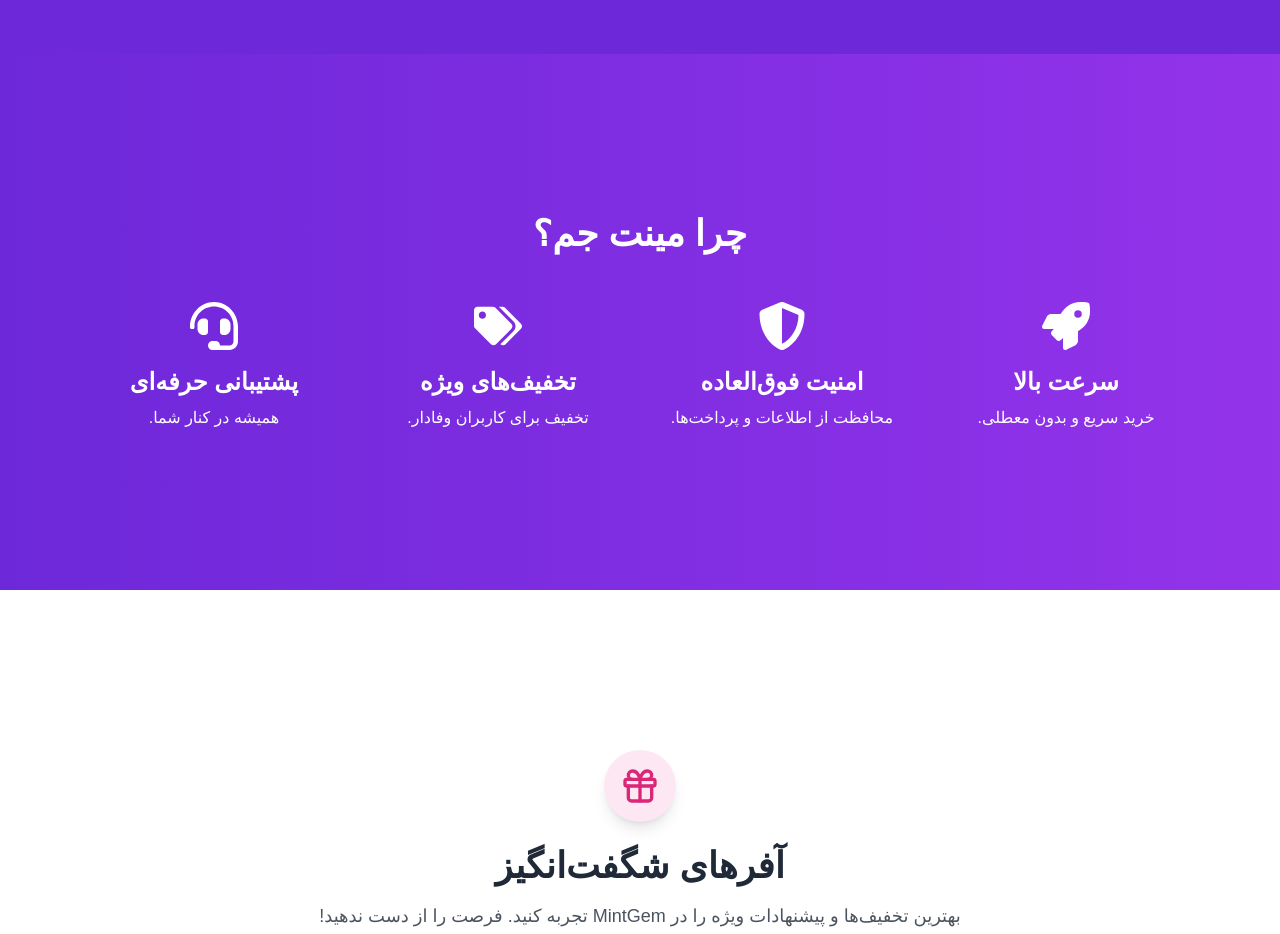
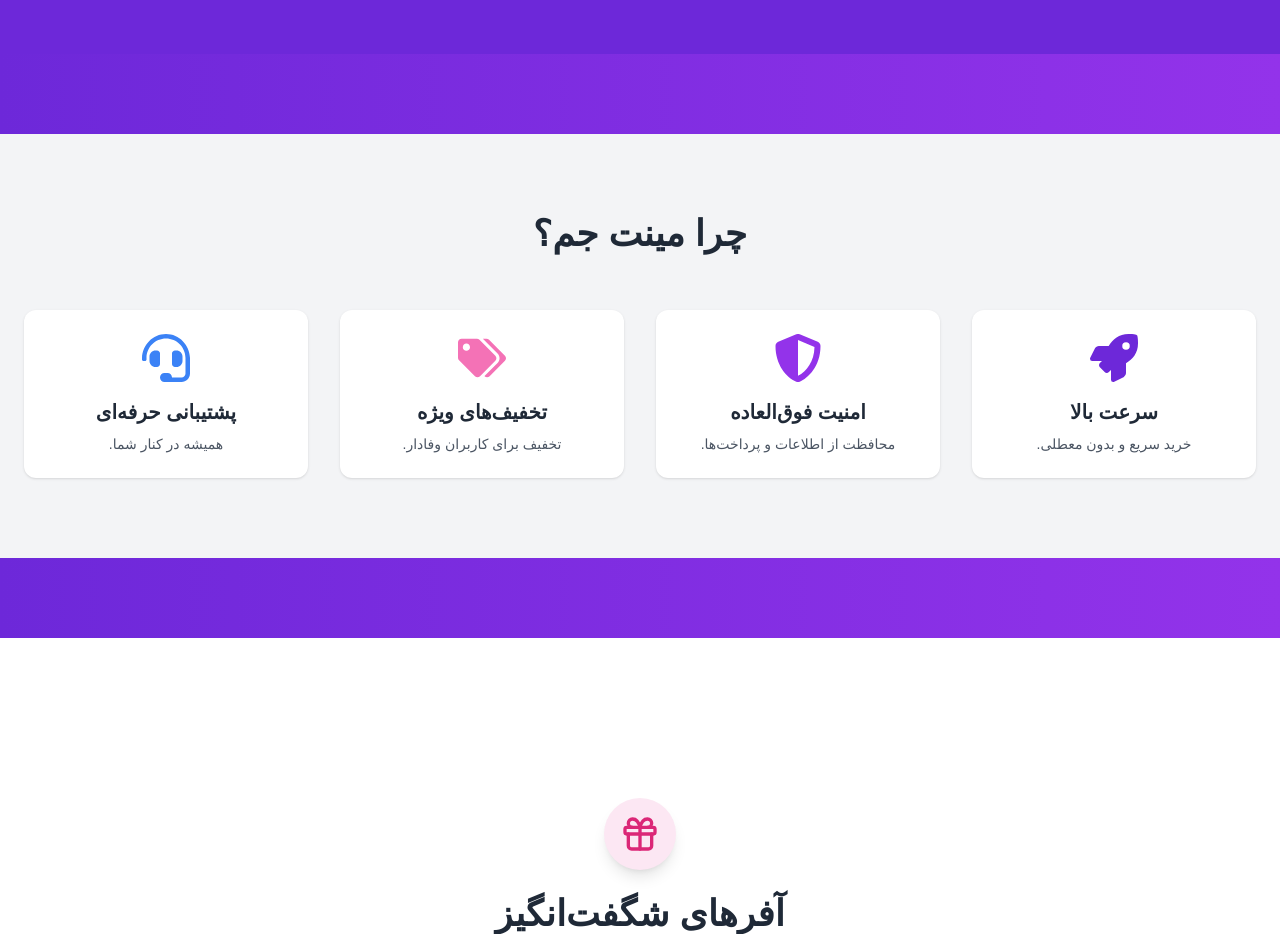
Before and after one commit to aradrezaei/Mintgem-frontend, a Next.js app: page / in a window 1280 px wide. Shown: the part 2820-3754 px from the top of the page. Built offline with nearby package versions, Linux system fonts and the light colour scheme; a web font is replaced by a local one.

Commit message:
fix f slider

```diff
--- a/components/FeaturesSection.js
+++ b/components/FeaturesSection.js
@@ -1,34 +1,35 @@
 'use client';
-
-
 
 import { FaRocket, FaShieldAlt, FaTags, FaHeadset } from 'react-icons/fa';
 
 export default function FeaturesSection() {
   return (
-    <section className="py-20  text-white">
-      <div className="max-w-6xl mx-auto px-6">
-        <h2 className="text-4xl font-extrabold text-center mb-12">چرا مینت جم؟</h2>
-        <div className="grid md:grid-cols-4 gap-8">
-          <div className="text-center">
-            <FaRocket className="text-5xl mb-4 mx-auto" />
-            <h3 className="text-2xl font-bold mb-2">سرعت بالا</h3>
-            <p>خرید سریع و بدون معطلی.</p>
+    <section className="py-20 bg-gray-100 dark:bg-gray-900 text-gray-800 dark:text-white">
+      <div className="max-w-7xl mx-auto px-6">
+        <h2 className="text-4xl font-extrabold text-center mb-14">چرا مینت جم؟</h2>
+        <div className="grid grid-cols-1 sm:grid-cols-2 md:grid-cols-4 gap-8">
+          <div className="bg-white dark:bg-gray-800 rounded-xl p-6 shadow hover:shadow-xl transition text-center">
+            <FaRocket className="text-5xl text-primary mb-4 mx-auto" />
+            <h3 className="text-xl font-bold mb-2">سرعت بالا</h3>
+            <p className="text-sm text-gray-600 dark:text-gray-300">خرید سریع و بدون معطلی.</p>
           </div>
-          <div className="text-center">
-            <FaShieldAlt className="text-5xl mb-4 mx-auto" />
-            <h3 className="text-2xl font-bold mb-2">امنیت فوق‌العاده</h3>
-            <p>محافظت از اطلاعات و پرداخت‌ها.</p>
+
+          <div className="bg-white dark:bg-gray-800 rounded-xl p-6 shadow hover:shadow-xl transition text-center">
+            <FaShieldAlt className="text-5xl text-secondary mb-4 mx-auto" />
+            <h3 className="text-xl font-bold mb-2">امنیت فوق‌العاده</h3>
+            <p className="text-sm text-gray-600 dark:text-gray-300">محافظت از اطلاعات و پرداخت‌ها.</p>
           </div>
-          <div className="text-center">
-            <FaTags className="text-5xl mb-4 mx-auto" />
-            <h3 className="text-2xl font-bold mb-2">تخفیف‌های ویژه</h3>
-            <p>تخفیف برای کاربران وفادار.</p>
+
+          <div className="bg-white dark:bg-gray-800 rounded-xl p-6 shadow hover:shadow-xl transition text-center">
+            <FaTags className="text-5xl text-accent mb-4 mx-auto" />
+            <h3 className="text-xl font-bold mb-2">تخفیف‌های ویژه</h3>
+            <p className="text-sm text-gray-600 dark:text-gray-300">تخفیف برای کاربران وفادار.</p>
           </div>
-          <div className="text-center">
-            <FaHeadset className="text-5xl mb-4 mx-auto" />
-            <h3 className="text-2xl font-bold mb-2">پشتیبانی حرفه‌ای</h3>
-            <p>همیشه در کنار شما.</p>
+
+          <div className="bg-white dark:bg-gray-800 rounded-xl p-6 shadow hover:shadow-xl transition text-center">
+            <FaHeadset className="text-5xl text-blue-500 mb-4 mx-auto" />
+            <h3 className="text-xl font-bold mb-2">پشتیبانی حرفه‌ای</h3>
+            <p className="text-sm text-gray-600 dark:text-gray-300">همیشه در کنار شما.</p>
           </div>
         </div>
       </div>
```
Also changed, not shown: 1 other file (tests, documents, lock files or other folders).
